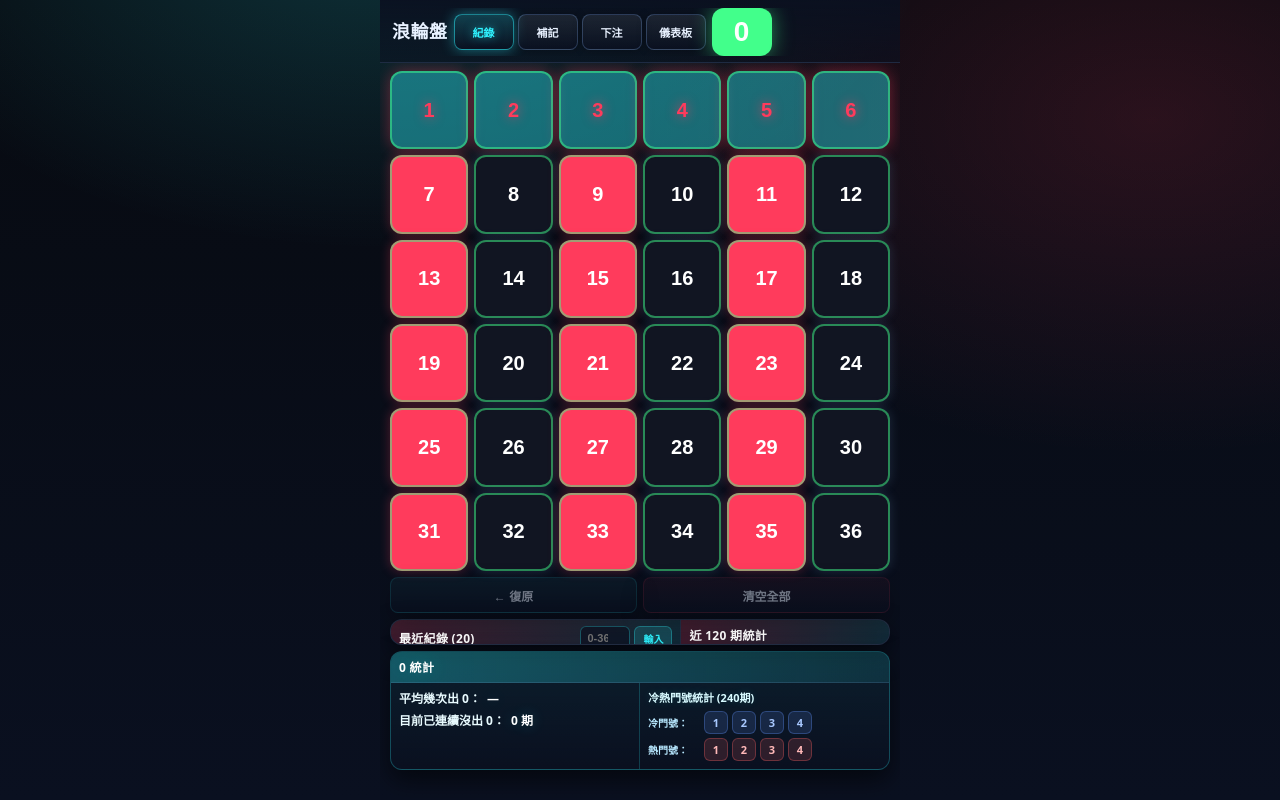
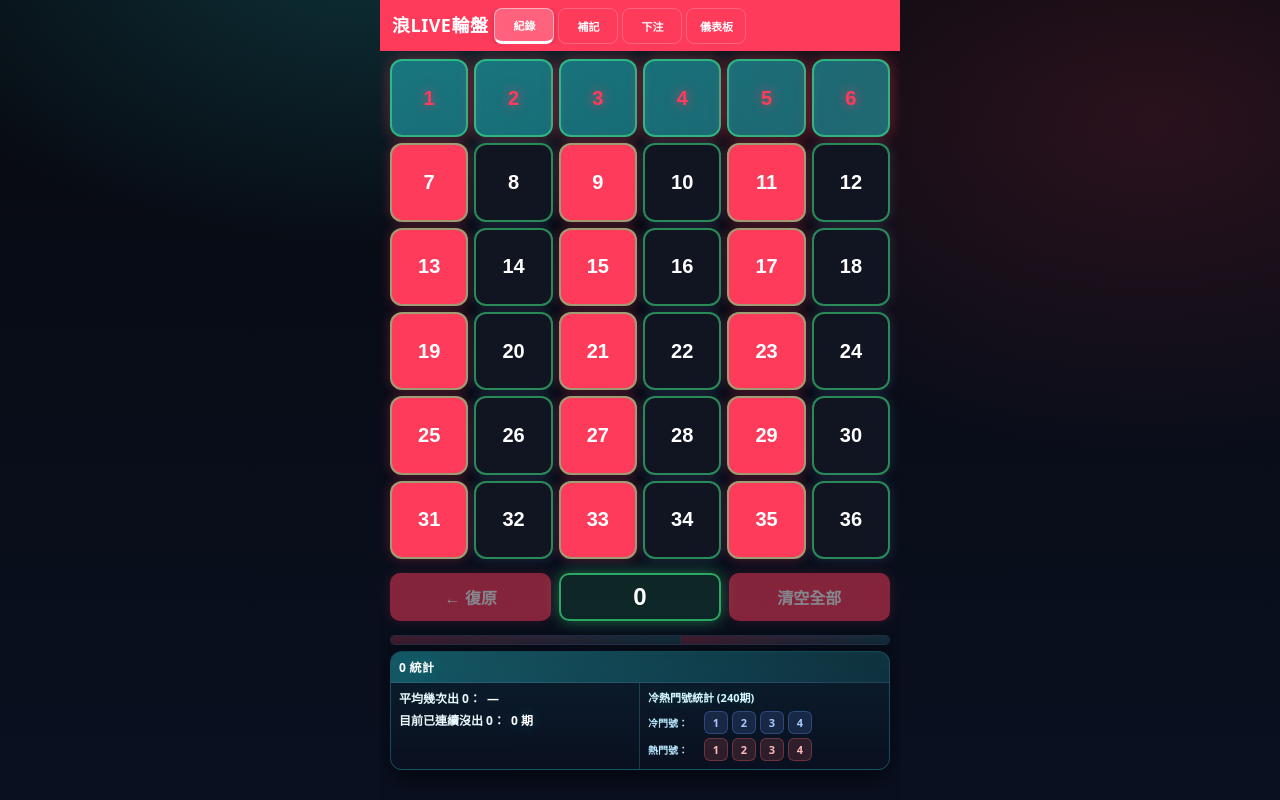
Before and after one commit to aley0221-cpu/langlive-roulette-pwa, a React (Vite) app: page / in a window 1280 px wide. Both pictures are taken after a click on the button "紀錄". Built offline with nearby package versions, Linux system fonts and the light colour scheme.

Commit message:
Redesign record page UI: Red header with white text, remove quick input, add three main action buttons (undo/0/clear) in one row

```diff
--- a/src/App.css
+++ b/src/App.css
@@ -37,11 +37,11 @@ body{
   overflow: hidden;
 }
 
-/* Header 變薄，省空間，固定在頂部 */
+/* Header 變薄，省空間，固定在頂部 - 紅底、白色文字 */
 .header{
   padding: 8px 12px 6px;
-  border-bottom: 1px solid var(--line);
-  background: linear-gradient(180deg, rgba(10,16,32,.92), rgba(10,16,32,.55));
+  border-bottom: 1px solid rgba(255,59,92,.3);
+  background: var(--red); /* 紅底 */
   position: sticky;
   top: 0;
   z-index: 100;
@@ -70,7 +70,7 @@ body{
   flex-shrink: 0;
 }
 .title-text{
-  color: var(--text);
+  color: #ffffff; /* 白色文字 */
   font-weight: 900;
 }
 .tabs-container{
@@ -83,15 +83,14 @@ body{
   min-width: 60px;
   height: 36px;
   border-radius: 8px;
-  border: 1px solid rgba(120,160,220,.3);
-  background: linear-gradient(180deg, rgba(255,255,255,.08), rgba(10,16,32,.8));
-  color: var(--text);
+  border: 1px solid rgba(255,255,255,.2);
+  background: transparent;
+  color: #ffffff; /* 白色文字 */
   font-weight: 900;
   font-size: 11px;
   cursor: pointer;
   transition: all 0.2s;
   padding: 0 8px;
-  box-shadow: 0 0 10px rgba(0,0,0,.3);
   display: flex;
   align-items: center;
   justify-content: center;
@@ -99,19 +98,18 @@ body{
   flex-shrink: 0;
 }
 .tab-btn:hover{
-  color: var(--text);
-  border-color: rgba(47,243,255,.3);
-  background: linear-gradient(180deg, rgba(47,243,255,.10), rgba(10,16,32,.7));
+  color: #ffffff;
+  background: rgba(255,255,255,.1);
 }
 .tab-btn.active{
-  color: var(--cyan);
-  border-color: rgba(47,243,255,.5);
-  background: linear-gradient(180deg, rgba(47,243,255,.20), rgba(10,16,32,.8));
-  box-shadow: 0 0 14px rgba(47,243,255,.4);
-  text-shadow: 0 0 10px rgba(47,243,255,.5);
+  color: #ffffff;
+  border-color: rgba(255,255,255,.5);
+  background: rgba(255,255,255,.2);
+  border-bottom: 3px solid #ffffff; /* 底線高亮 */
+  font-weight: 900;
+  box-shadow: 0 2px 8px rgba(0,0,0,.2);
 }
 .tab-btn.active:active{
-  box-shadow: 0 0 18px rgba(47,243,255,.6);
   transform: translateY(1px);
 }
 .tab-btn:active{
@@ -205,6 +203,83 @@ body{
   margin:0;
   flex-shrink: 0; /* 不壓縮 */
   align-items: center;
+}
+
+/* 三顆主操作按鈕（同一排，等寬） */
+.actions-main{
+  display: flex;
+  gap: 8px;
+  margin: 8px 0;
+  flex-shrink: 0;
+  width: 100%;
+}
+
+.btn-action-undo,
+.btn-action-zero,
+.btn-action-clear{
+  flex: 1; /* 等寬，各佔 1/3 */
+  height: 48px;
+  border-radius: 10px;
+  font-size: 16px;
+  font-weight: 900;
+  cursor: pointer;
+  display: flex;
+  align-items: center;
+  justify-content: center;
+  transition: all 0.2s;
+  border: 2px solid;
+}
+
+/* 復原按鈕：紅色系 */
+.btn-action-undo{
+  background: var(--red);
+  color: #ffffff;
+  border-color: rgba(255,59,92,.6);
+  box-shadow: 0 0 12px rgba(255,59,92,.3);
+}
+.btn-action-undo:hover:not(:disabled){
+  box-shadow: 0 0 16px rgba(255,59,92,.5);
+}
+.btn-action-undo:disabled{
+  opacity: 0.5;
+  cursor: not-allowed;
+}
+.btn-action-undo:active:not(:disabled){
+  transform: translateY(1px);
+}
+
+/* 0 按鈕：綠色發光邊框 */
+.btn-action-zero{
+  background: rgba(66,255,139,.1);
+  color: #ffffff;
+  border-color: rgba(66,255,139,.6);
+  box-shadow: 0 0 16px rgba(66,255,139,.4);
+  font-size: 24px;
+}
+.btn-action-zero:hover{
+  box-shadow: 0 0 20px rgba(66,255,139,.6);
+  background: rgba(66,255,139,.2);
+}
+.btn-action-zero:active{
+  transform: translateY(1px);
+}
+
+/* 清空全部按鈕：紅色系 */
+.btn-action-clear{
+  background: var(--red);
+  color: #ffffff;
+  border-color: rgba(255,59,92,.6);
+  box-shadow: 0 0 12px rgba(255,59,92,.3);
+}
+.btn-action-clear:hover:not(:disabled){
+  box-shadow: 0 0 16px rgba(255,59,92,.5);
+}
+.btn-action-clear:disabled{
+  opacity: 0.5;
+  cursor: not-allowed;
+}
+.btn-action-clear:active:not(:disabled){
+  transform: translateY(1px);
 }
 /* 36號按鈕：放在復原前的小格子 */
 .btn-36-action{
--- a/src/App.tsx
+++ b/src/App.tsx
@@ -286,16 +286,6 @@ export default function App() {
     setHistory([]);
   }
 
-  // 快速輸入號碼（用於標題後的輸入框）
-  const [quickInput, setQuickInput] = useState("");
-  function handleQuickInputSubmit() {
-    const num = parseInt(quickInput.trim());
-    if (!isNaN(num) && num >= 0 && num <= 36) {
-      const source: SpinSource = currentTab === "supplement" ? "replay" : "live";
-      add(num, source);
-      setQuickInput("");
-    }
-  }
 
   // 補記分頁的狀態已移到 ReplayPage 組件中
 
@@ -318,7 +308,7 @@ export default function App() {
       <header className="header">
         <div className="title-row">
           <div className="title">
-            <span className="title-text">浪輪盤</span>
+            <span className="title-text">浪LIVE輪盤</span>
           </div>
           <div className="tabs-container">
             {tabs.map((tab) => (
@@ -331,15 +321,6 @@ export default function App() {
               </button>
             ))}
           </div>
-          <button
-            className="btn-0-header"
-            onClick={() => {
-              const source: SpinSource = currentTab === "supplement" ? "replay" : "live";
-              add(0, source);
-            }}
-          >
-            0
-          </button>
         </div>
       </header>
 
@@ -375,12 +356,21 @@ export default function App() {
               </div>
             </section>
 
-            {/* 操作 */}
-            <section className="actions">
-              <button className="btn action secondary" onClick={undo} disabled={history.length === 0}>
+            {/* 三顆主操作按鈕（同一排） */}
+            <section className="actions-main">
+              <button className="btn-action-undo" onClick={undo} disabled={history.length === 0}>
                 ← 復原
               </button>
-              <button className="btn action danger" onClick={clearAll} disabled={history.length === 0}>
+              <button
+                className="btn-action-zero"
+                onClick={() => {
+                  const source: SpinSource = currentTab === "supplement" ? "replay" : "live";
+                  add(0, source);
+                }}
+              >
+                0
+              </button>
+              <button className="btn-action-clear" onClick={clearAll} disabled={history.length === 0}>
                 清空全部
               </button>
             </section>
@@ -391,21 +381,6 @@ export default function App() {
           <div className="panel-col">
             <div className="panel-head-row">
               <div className="panel-head">最近紀錄 (20)</div>
-              <div className="quick-input-group">
-                <input
-                  type="number"
-                  className="quick-input"
-                  value={quickInput}
-                  onChange={(e) => setQuickInput(e.target.value)}
-                  onKeyDown={(e) => e.key === "Enter" && handleQuickInputSubmit()}
-                  placeholder="0-36"
-                  min="0"
-                  max="36"
-                />
-                <button className="quick-submit" onClick={handleQuickInputSubmit}>
-                  輸入
-                </button>
-              </div>
             </div>
             <div className="recent">
               {rows20.map((it, idx) => {
```
